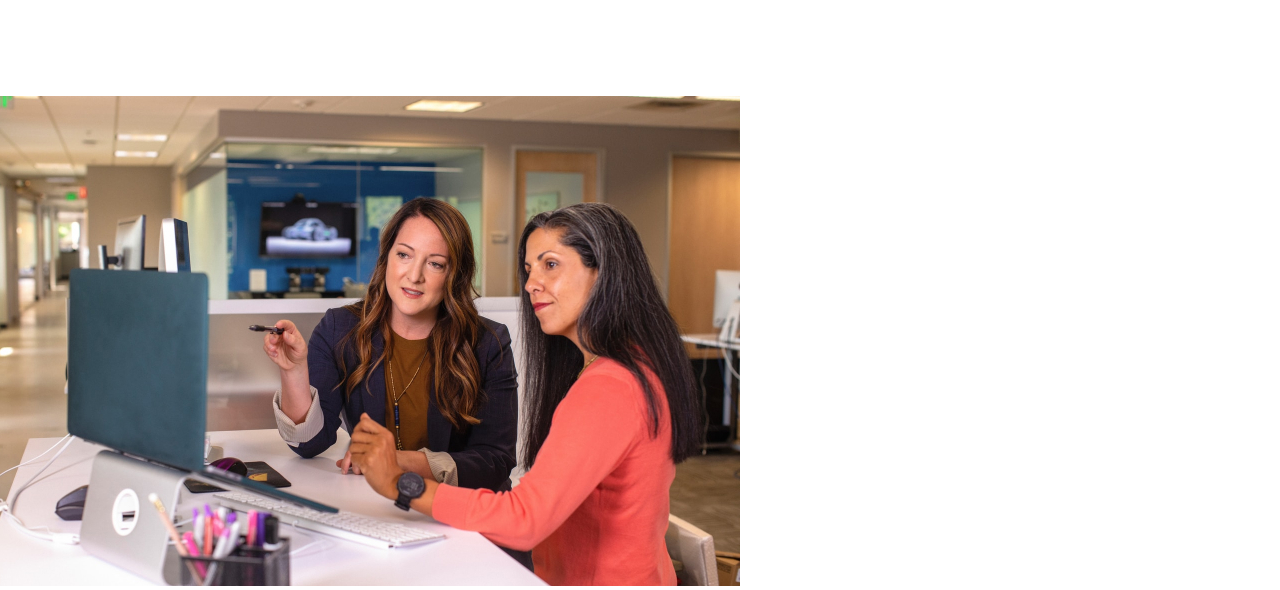
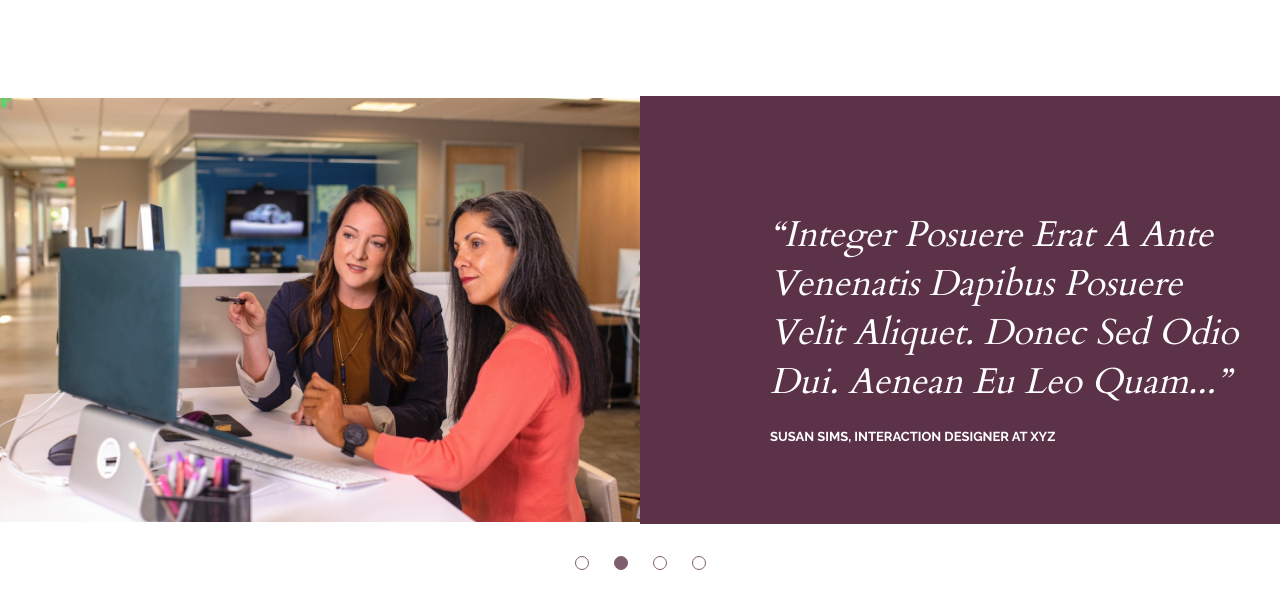
Before and after one commit to dnsbasok/tms-front-level-1, a website built with Parcel: page src/index.html in a window 1280 px wide. Shown: the part 2945-3535 px from the top of the page. Built offline with nearby package versions, Linux system fonts and the light colour scheme; files whose address does not match are found by name.

Commit message:
feat(tms-front-level-1): add slider

```diff
--- a/src/index.html
+++ b/src/index.html
@@ -10,7 +10,7 @@
 
   <link rel="preconnect" href="https://fonts.googleapis.com">
   <link rel="preconnect" href="https://fonts.gstatic.com" crossorigin>
-  <link href="https://fonts.googleapis.com/css2?family=Raleway:wght@400;700;900&display=swap" rel="stylesheet">
+  <link href="https://fonts.googleapis.com/css2?family=Cardo&family=Raleway:wght@400;500;700;900&display=swap" rel="stylesheet">
   <link rel="stylesheet" href="./styles/app.scss">
 </head>
 
@@ -291,8 +291,22 @@
     </section>
 
     <section class="slider">
-      <div class="slider__cover">
-        <img src="./images/slider/slider_1.jpg" alt="" class="slider__cover-img">
+      <div class="slider__content">
+        <div class="slider__cover">
+          <img src="./images/slider/slider_1.jpg" alt="" class="slider__cover-img">
+        </div>
+        <div class="slider__info">
+          <h2 class="slider__title">“Integer posuere erat a ante venenatis dapibus posuere velit aliquet. Donec sed odio
+            dui. Aenean eu leo quam...”</h2>
+          <h6 class="slider__subtitle">Susan Sims, Interaction Designer at XYZ</h6>
+        </div>
+      </div>
+
+      <div class="control slider__control">
+        <div class="control__item"></div>
+        <div class="control__item control__item_active"></div>
+        <div class="control__item"></div>
+        <div class="control__item"></div>
       </div>
     </section>
   </main>
--- a/src/styles/_scaffold.scss
+++ b/src/styles/_scaffold.scss
@@ -17,3 +17,24 @@ a {
   margin: 0 auto;
   padding: 0 15px;
 }
+
+.control {
+  display: flex;
+  gap: 1.5625rem;
+  justify-content: center;
+
+  &__item {
+    width: 0.875rem;
+    height: 0.875rem;
+    border-radius: 50%;
+    border: 1px solid #7E5D6F;
+  }
+
+  &__item_active {
+    width: 0.875rem;
+    height: 0.875rem;
+    border-radius: 50%;
+    background: #7E5D6F;
+    border: 1px solid #7E5D6F;
+  }
+}
--- a/src/styles/app.scss
+++ b/src/styles/app.scss
@@ -15,3 +15,4 @@ $color-gray: #6C7279;
 @import './features.scss';
 @import './gallery.scss';
 @import './person';
+@import './slider.scss';
--- /dev/null
+++ b/src/styles/slider.scss
@@ -0,0 +1,46 @@
+.slider {
+  &__content {
+    display: flex;
+    justify-content: space-between;
+  }
+
+  &__cover {
+    width: 50%;
+  }
+
+  &__cover-img {
+    width: 100%;
+    height: 100%;
+    object-fit: contain;
+  }
+
+  &__info {
+    width: 50%;
+    background: #5C3249;
+    color: white;
+    padding: 115px 0 0 130px;
+  }
+
+  &__title {
+    max-width: 470px;
+    font-family: 'Cardo';
+    font-style: italic;
+    font-weight: 400;
+    font-size: 2.25rem;
+    line-height: 1.36;
+
+    text-transform: capitalize;
+  }
+
+  &__subtitle {
+    margin-top: 1.5rem;
+    font-weight: 700;
+    font-size: 0.8125rem;
+    line-height: 0.9375;
+    text-transform: uppercase;
+  }
+
+  &__control {
+    margin-top: 2rem;
+  }
+}
```
